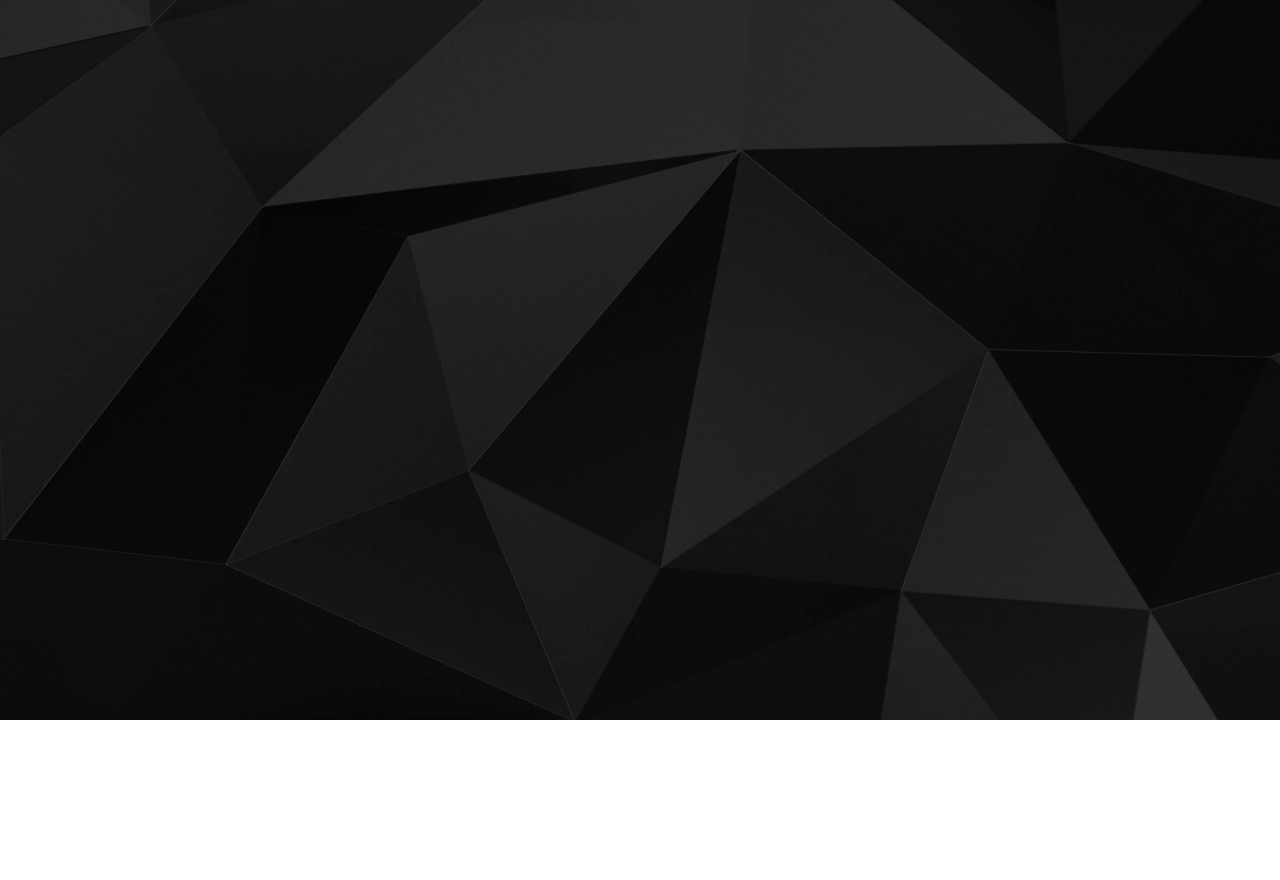
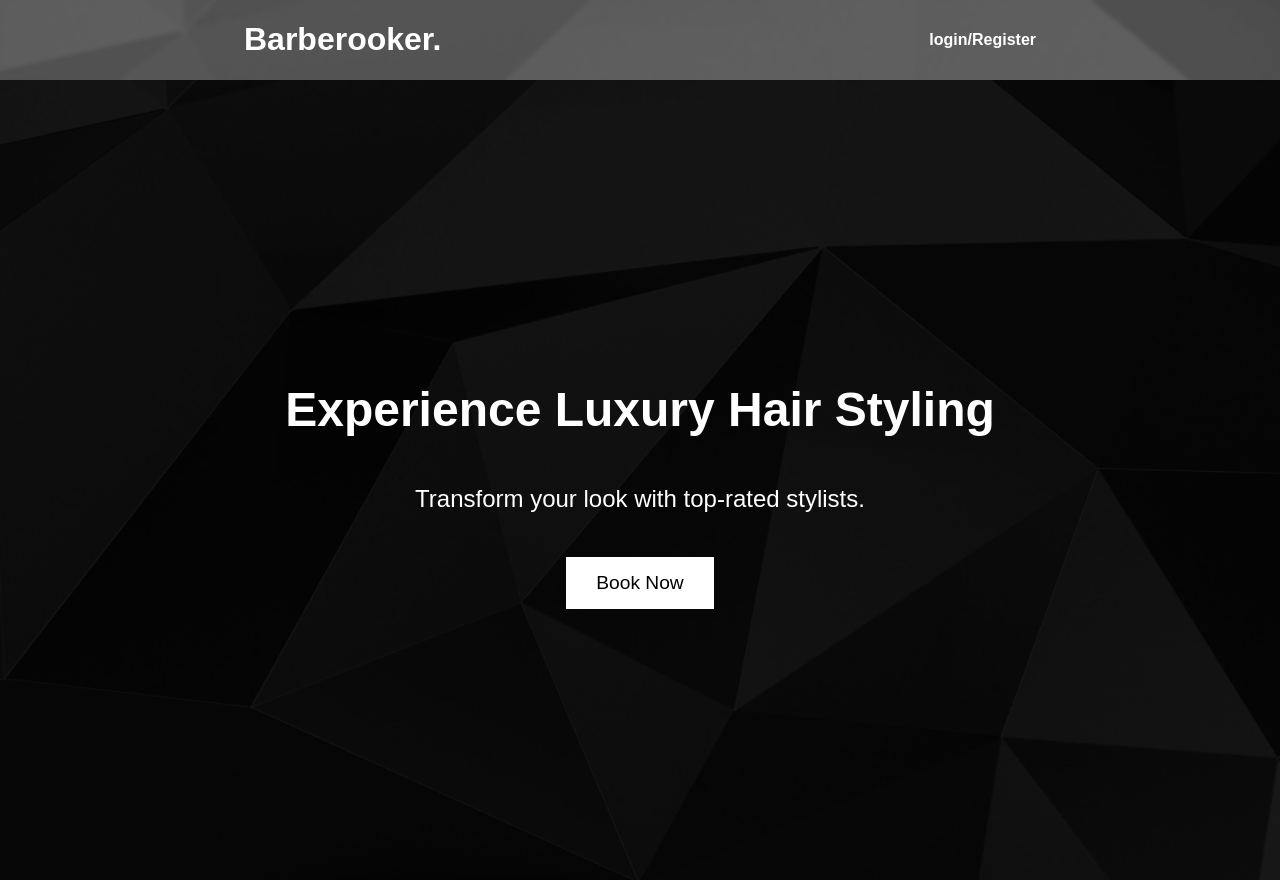
Before and after one commit to KRISHNAKUMAR-N-04/Barberooker, a React (Create React App) app in the folder barberooker/: page / in a window 1280 px wide. Before the commit this address had no page. Before the commit the page ends 800 px from the top, so only its background shows below. Built offline with nearby package versions, Linux system fonts and the light colour scheme; the HTML template or start-up script is replaced by a standard one.

Commit message:
About us added and routing updated

```diff
--- a/barberooker/src/App.js
+++ b/barberooker/src/App.js
@@ -4,7 +4,8 @@ import SignUp from './components/Signup';
 import SignUpBarber from './components/SignupBarber';
 import SignUpCustomer from './components/SignupCustomer';
 import Login from './components/login';
-import Landing from './components/Landing';
+import LandingOut, { LandingPage } from './components/Landing';
+
 
 
 function App() {
@@ -17,7 +18,8 @@ function App() {
                 <Route path="/signup" element={<SignUp />} />
                 <Route path="/signup/barber" element={<SignUpBarber />} />
                 <Route path="/signup/customer" element={<SignUpCustomer />} />
-                <Route path='/barberooker' element={<Landing/>}/>
+                <Route path='/barberooker' element={<LandingPage/>}/>
+                <Route path='/' element={<LandingOut/>}/>
             </Routes>
         </Router>
 
--- /dev/null
+++ b/barberooker/src/components/AboutUs.css
@@ -0,0 +1,60 @@
+/* AboutUs.css */
+
+.about-us {
+    opacity: 0;
+    transform: translateY(20px);
+    transition: opacity 0.8s ease-out, transform 0.8s ease-out;
+    padding: 60px 20px;
+    text-align: center;
+    background-color: #f9f9f9;
+  }
+
+  .about-us.animate {
+    opacity: 1;
+    transform: translateY(0);
+  }
+
+  .about-title {
+    font-size: 2.5rem;
+    margin-bottom: 20px;
+  }
+
+  .about-text {
+    font-size: 1.2rem;
+    max-width: 800px;
+    margin: 0 auto;
+    line-height: 1.6;
+  }
+
+  /* Card Container */
+  .card-container {
+    display: flex;
+    flex-wrap: wrap;
+    justify-content: center;
+    gap: 20px;
+    margin-top: 40px;
+  }
+
+  /* Card Styling */
+  .card {
+    background-color: #fff;
+    color: #333;
+    width: 250px;
+    padding: 20px;
+    border-radius: 8px;
+    box-shadow: 0 4px 8px rgba(0, 0, 0, 0.1);
+    transition: transform 0.3s ease, box-shadow 0.3s ease;
+    text-align: center;
+  }
+
+  .card-title {
+    font-size: 1.5rem;
+    margin-bottom: 10px;
+    color: #000;
+  }
+
+  .card-text {
+    font-size: 1rem;
+    color: #555;
+    line-height: 1.5;
+  }
--- /dev/null
+++ b/barberooker/src/components/AboutUs.jsx
@@ -0,0 +1,66 @@
+import React, { useEffect, useRef, useState } from 'react';
+import './AboutUs.css';
+
+const AboutUs = () => {
+  const [isVisible, setIsVisible] = useState(false);
+  const ref = useRef(null);
+
+  useEffect(() => {
+    const observer = new IntersectionObserver(
+      ([entry]) => {
+        if (entry.isIntersecting) {
+          setIsVisible(true);
+          observer.unobserve(entry.target);
+        }
+      },
+      { threshold: 0.1 }
+    );
+
+    if (ref.current) {
+      observer.observe(ref.current);
+    }
+    return () => {
+      if (ref.current) observer.unobserve(ref.current);
+    };
+  }, []);
+
+  return (
+    <section ref={ref} className={`about-us ${isVisible ? 'animate' : ''}`}>
+      <h2 className="about-title">About Us</h2>
+      <p className="about-text">
+        We are dedicated to providing exceptional hair styling services with experienced
+        stylists. Our mission is to bring out the best in you with style and elegance.
+      </p>
+
+      {/* Cards Section */}
+      <div className="card-container">
+        <div className="card">
+          <h3 className="card-title">Experienced Stylists</h3>
+          <p className="card-text">
+            Our team has years of experience in creating stylish and modern looks.
+          </p>
+        </div>
+        <div className="card">
+          <h3 className="card-title">Quality Products</h3>
+          <p className="card-text">
+            We use only the best products to ensure quality and satisfaction.
+          </p>
+        </div>
+        <div className="card">
+          <h3 className="card-title">Personalized Service</h3>
+          <p className="card-text">
+            Every style is customized to bring out the best in you.
+          </p>
+        </div>
+        <div className="card">
+          <h3 className="card-title">Relaxing Environment</h3>
+          <p className="card-text">
+            Enjoy a luxurious and relaxing experience at our salon.
+          </p>
+        </div>
+      </div>
+    </section>
+  );
+};
+
+export default AboutUs;
--- a/barberooker/src/components/Landing.jsx
+++ b/barberooker/src/components/Landing.jsx
@@ -1,10 +1,62 @@
-import React from "react";
+import React, { useState } from 'react';
+import './LandingPage.css';
+import Navbar, { NavbarLater } from './Navbar';
+import AboutUs from './AboutUs';
 
-const Landing = ()=>{
-    return(
-        <>
-        Hello
-        </>
-    )
-}
-export default Landing;
+const LandingOut = () => {
+  const [isHovered, setIsHovered] = useState(false);
+
+  return (
+    <div>
+        <Navbar/>
+            <div className="landing-container">
+      <div className="landing-overlay">
+        <h1 className="landing-title">Experience Luxury Hair Styling</h1>
+        <p className="landing-subtitle">
+          Transform your look with top-rated stylists.
+        </p>
+        <button
+          className={`landing-button ${isHovered ? 'hover' : ''}`}
+          onMouseEnter={() => setIsHovered(true)}
+          onMouseLeave={() => setIsHovered(false)}
+          onClick={() => alert('Register yourself first!')}
+        >
+          Book Now
+        </button>
+      </div>
+    </div>
+    </div>
+
+  );
+};
+
+const LandingPage = () => {
+  const [isHovered, setIsHovered] = useState(false);
+
+  return (
+    <div>
+      <NavbarLater/>
+      <div className="landing-container">
+      <div className="landing-overlay">
+        <h1 className="landing-title">Experience Luxury Hair Styling</h1>
+        <p className="landing-subtitle">
+          Transform your look with top-rated stylists.
+        </p>
+        <button
+          className={`landing-button ${isHovered ? 'hover' : ''}`}
+          onMouseEnter={() => setIsHovered(true)}
+          onMouseLeave={() => setIsHovered(false)}
+          onClick={() => alert('Booking...')}
+        >
+          Book Now
+        </button>
+      </div>
+    </div>
+    <AboutUs/>
+    </div>
+
+  );
+};
+
+export {LandingPage} ;
+export default LandingOut;
--- /dev/null
+++ b/barberooker/src/components/LandingPage.css
@@ -0,0 +1,63 @@
+/* LandingPage.css */
+
+body {
+  margin: 0;
+  font-family: Arial, sans-serif;
+  overflow-x: hidden;
+}
+
+.landing-container {
+  height: 100vh;
+  background-image: url('../img/background.jpg');
+  background-repeat: no-repeat;
+  background-attachment: fixed;
+  background-size: cover;
+  position: relative;
+  display: flex;
+  align-items: center;
+  justify-content: center;
+}
+
+.landing-overlay {
+  position: absolute;
+  top: 0;
+  left: 0;
+  right: 0;
+  bottom: 0;
+  background-color: rgba(0, 0, 0, 0.5);
+  display: flex;
+  flex-direction: column;
+  align-items: center;
+  justify-content: center;
+  color: white;
+  padding: 0 20px;
+}
+
+.landing-title {
+  font-size: 3rem;
+  font-weight: bold;
+  margin-bottom: 20px;
+}
+
+.landing-subtitle {
+  font-size: 1.5rem;
+  margin-bottom: 40px;
+  max-width: 600px;
+  line-height: 1.5;
+  text-align: center;
+}
+
+.landing-button {
+  background-color: white;
+  color: black;
+  padding: 15px 30px;
+  font-size: 1.2rem;
+  border: none;
+  cursor: pointer;
+  transition: background 0.3s;
+}
+
+.landing-button:hover {
+  background-color: black;
+  color: white;
+}
--- a/barberooker/src/components/Navbar.jsx
+++ b/barberooker/src/components/Navbar.jsx
@@ -1,7 +1,14 @@
 import React from "react";
 import './Navber.css'
+import { useNavigate } from "react-router-dom";
 
 const Navbar = () => {
+
+    const navigate = new useNavigate();
+    const handleroutelogin =() =>{
+        navigate('/login')
+    }
+
     return (
         <div>
             <div className='Navbar'>
@@ -9,10 +16,32 @@ const Navbar = () => {
                     <h1>Barberooker.</h1>
                 </div>
                 <div className="right">
-                    <h4>Help?</h4>
+                    <h4 onClick= {handleroutelogin}>login/Register</h4>
                 </div>
             </div>
         </div>
     )
 }
+
+const NavbarLater = () => {
+
+    const navigate = new useNavigate();
+    const handleroutelogin =() =>{
+        navigate('/login')
+    }
+
+    return (
+        <div>
+            <div className='Navbar'>
+                <div className='left'>
+                    <h1>Barberooker.</h1>
+                </div>
+                <div className="right">
+                    <h4 onClick= {handleroutelogin}>Logout</h4>
+                </div>
+            </div>
+        </div>
+    )
+}
+export {NavbarLater};
 export default Navbar;
--- a/barberooker/src/components/Navber.css
+++ b/barberooker/src/components/Navber.css
@@ -5,6 +5,8 @@
     justify-content: space-around;
     align-items: center;
     backdrop-filter: Blur(2px);
+    color: #fff;
+    margin: 0;
 }
 
 .left, .right{
--- a/barberooker/src/components/login.jsx
+++ b/barberooker/src/components/login.jsx
@@ -2,6 +2,7 @@ import React, { useState } from 'react';
 import api from '../api';
 import { useNavigate } from 'react-router-dom';
 import '../components/Login.css'
+import Navbar from './Navbar';
 
 function Login() {
     const [username, setUsername] = useState('');
@@ -12,7 +13,7 @@ function Login() {
         e.preventDefault();
         try {
             const res = await api.post('/login', { username, password });
-            navigate('./barberooker')
+            navigate('/barberooker')
             alert('Login Successful');
 
         } catch {
@@ -26,6 +27,7 @@ function Login() {
 
     return (
         <div>
+            <Navbar/>
 
             <form onSubmit={handleSubmit} className='Login'>
             <h1>Barberooker</h1>
--- a/barberooker/src/index.css
+++ b/barberooker/src/index.css
@@ -14,8 +14,7 @@ code {
 
 :root{
   background-image: url('./img/background.jpg');
-  background-repeat: no-repeat;
+  background-repeat: repeat-y;
   background-position: fixed;
   background-size: cover;
-
 }
```
Also changed, not shown: barberooker/src/components/Login.css (line endings or trailing spaces).
